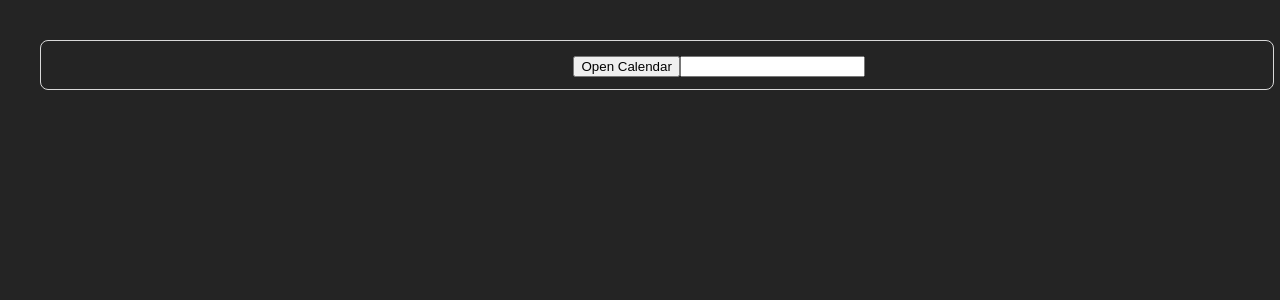
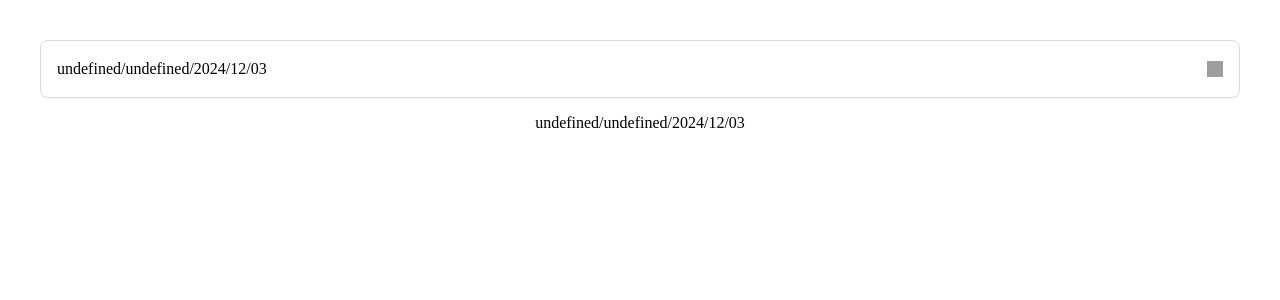
Before and after one commit to andersonrafaelferreira/datetimepicker, a React (Vite) app: page / in a window 1280 px wide. Shown: the top 300 px of the page. Built offline with nearby package versions, Linux system fonts and the light colour scheme; grey boxes are pictures that could not be loaded.

Commit message:
local tests

```diff
--- a/src/App.tsx
+++ b/src/App.tsx
@@ -1,19 +1,30 @@
-import { useState, useRef } from "react";
+import { useState, useRef, useEffect } from "react";
 import "./App.css";
 
 import styled from 'styled-components'
 
 const DateContainer = styled.div`
-  width: 100%;
-  padding: 12px 16px;
+  max-width: 100%;
+  padding: 16px;
   border-radius: .5rem;
   border: 1px solid #d9d9d9;
   height: 24px;
+
 `
+
 
 function App() {
   const [selectedDate, setSelectedDate] = useState("");
   const inputRef = useRef<HTMLInputElement | null>(null);
+
+  useEffect(() => {
+    const hoje = new Date();
+    const dia = String(hoje.getDate()).padStart(2, '0');
+    const mes = String(hoje.getMonth() + 1).padStart(2, '0');
+    const ano = hoje.getFullYear();
+    const dataFormatada = `${ano}/${mes}/${dia}`;
+    setSelectedDate(dataFormatada);
+  }, []);
 
   const handleDateChange = (event: React.ChangeEvent<HTMLInputElement>) => {
     setSelectedDate(event.target.value);
@@ -25,19 +36,38 @@ function App() {
     }
   };
 
+  function formatDate(date: string): string {
+    const [year, month, day] = date.split('-');
+    const formattedDate = `${day}/${month}/${year}`;
+    return formattedDate;
+  }
+
   return (
-    <DateContainer>
+    <>
+      <DateContainer onClick={clickCalendarIcon}>
+        <div style={{
+          flexDirection: 'row', gap: '8px', display: 'flex',
+          justifyContent: 'space-between',
+          alignItems: 'center'
+        }}>
+          {/* <input type="date" value={selectedDate} disabled
+          style={{
+            height: '24px', border: 0,
+            background: 'transparent', display: 'flex', flex: 1, fontSize: '20px', textAlign: 'left'
+          }} /> */}
+          <span>{selectedDate !== 'undefined' && formatDate(selectedDate)}</span>
           <input
           ref={inputRef}
           type="date"
           value={selectedDate}
           onChange={handleDateChange}
-        style={{opacity: 0}}
+          style={{ opacity: 0, height: '24px', display: 'flex', flex: 1, border: 0 }}
         />
-      <button onClick={clickCalendarIcon}>Open Calendar</button>
-
-      <input type="text" value={selectedDate} />
+          <img src="https://cdn-icons-png.flaticon.com/128/2948/2948088.png" width={16} height={16} />
+        </div>
       </DateContainer>
+      <p>{selectedDate !== 'undefined' && formatDate(selectedDate)}</p>
+    </>
   );
 }
 
--- a/src/index.css
+++ b/src/index.css
@@ -1,4 +1,4 @@
-:root {
+/* :root {
   font-family: Inter, system-ui, Avenir, Helvetica, Arial, sans-serif;
   line-height: 1.5;
   font-weight: 400;
@@ -11,7 +11,7 @@
   text-rendering: optimizeLegibility;
   -webkit-font-smoothing: antialiased;
   -moz-osx-font-smoothing: grayscale;
-}
+} */
 
 /* input[type=date]{
   width: 100%;
```
Lines whose indentation alone changed are shown as unchanged.
